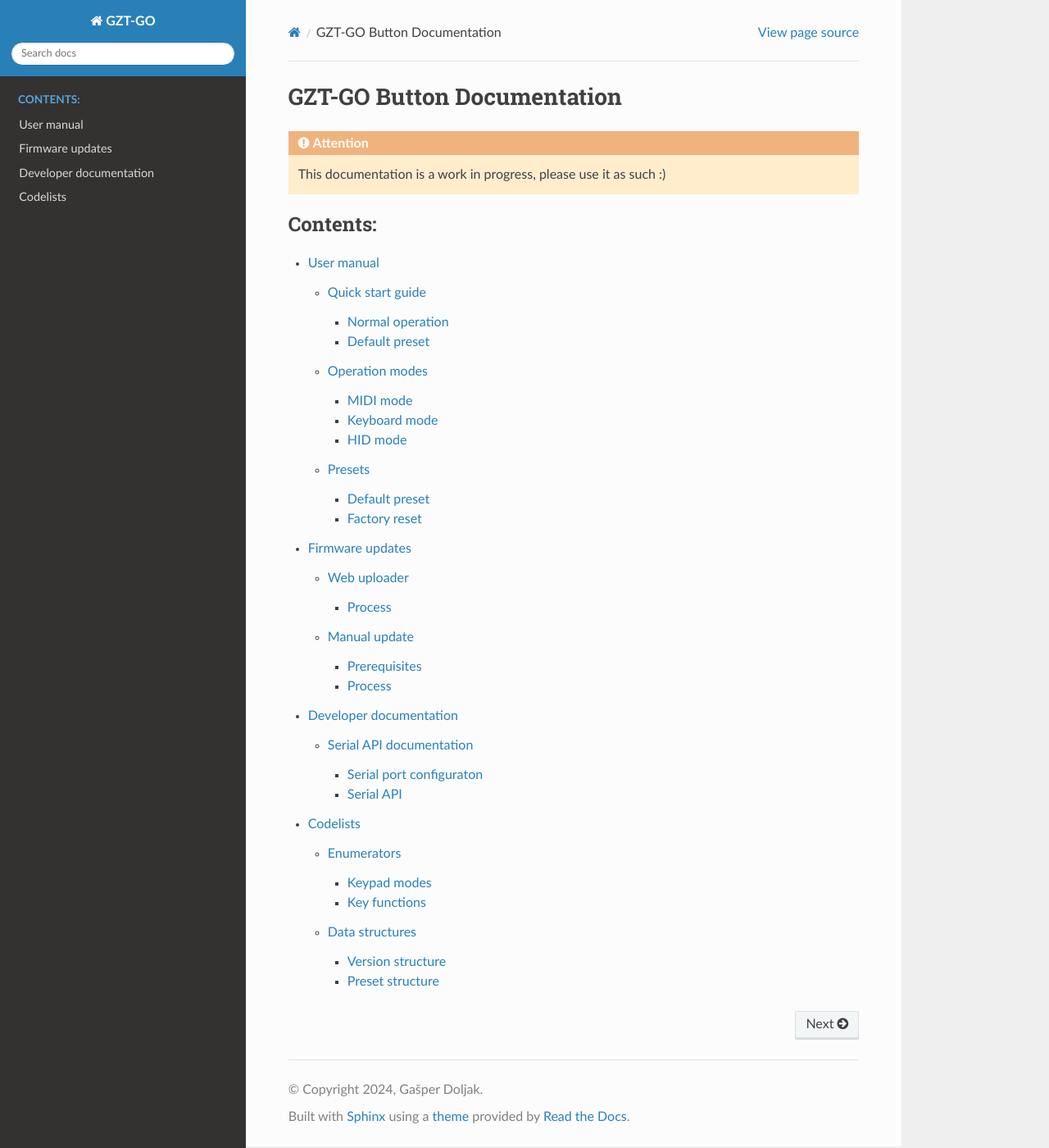
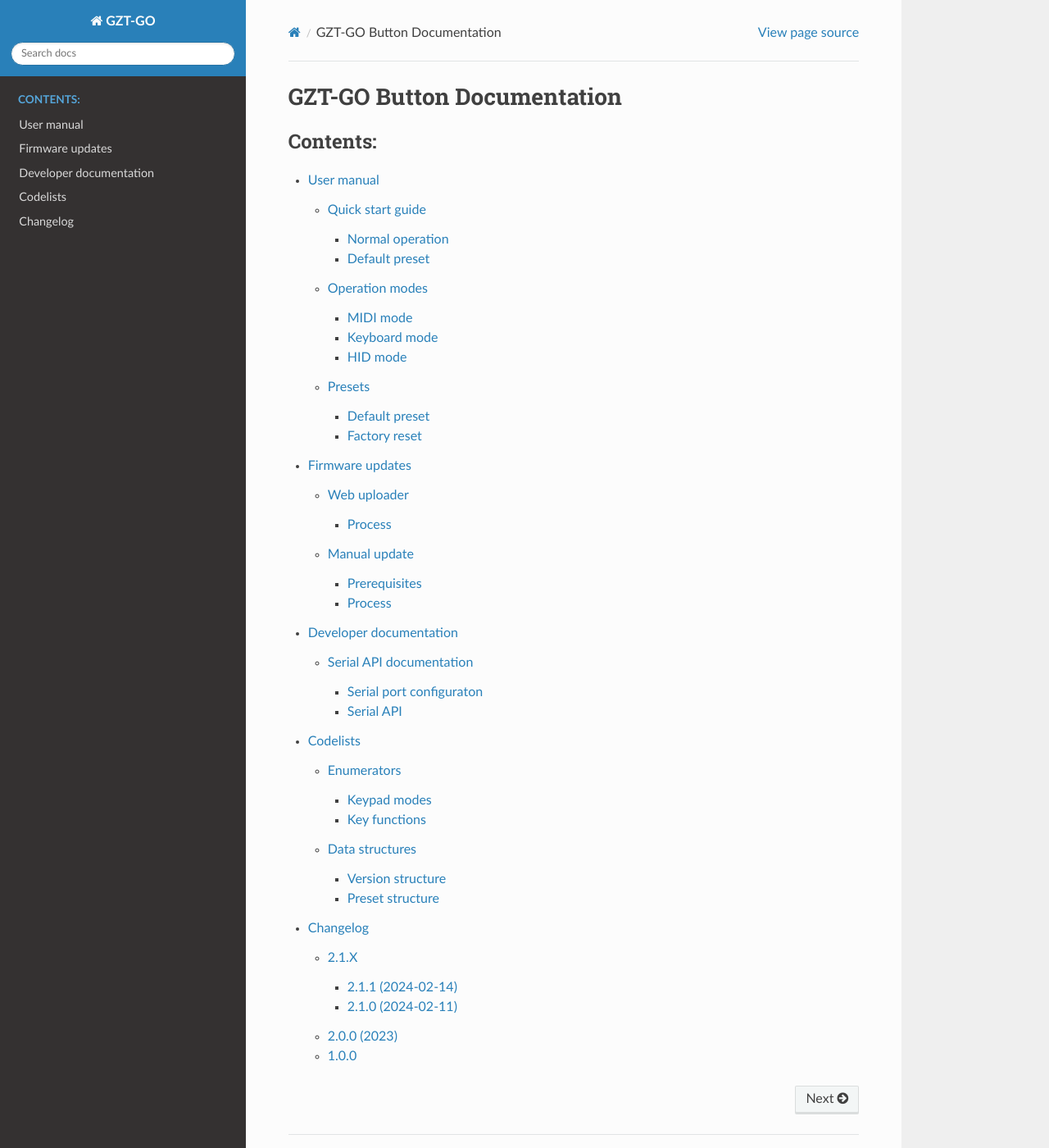
Before and after one commit to gztproject/GO-button, a Sphinx documentation site: the page built from docs/index.rst, in a window 1280 px wide and 1400 px high. Shown: the whole window at 82% size. Built offline with Sphinx 7.4.7 and the Read the Docs theme 2.0.0, drawn with Linux system fonts in a browser that asks for light colours.

Commit message:
SetDefault fix, added changelog

```diff
--- /dev/null
+++ b/docs/changelog.rst
@@ -0,0 +1,47 @@
+.. _changelog:
+
+#########################
+Changelog
+#########################
+
+2.1.X
+=========================
+
+Migrating to this version requires factory resetting the device due to changes in data structure.
+
+.. _V-2-1-1:
+
+2.1.1 (2024-02-14)
+---------------------------------------------------------------------------
+
+:download:`firmware-2.1.1.hex <_static/firmware-2.1.1.hex>`
+
+- Fixed default preset not being applied in the same restart
+
+.. _V-2-1-0:
+
+2.1.0 (2024-02-11)
+---------------------------------------------------------------------------
+
+:download:`firmware-2.1.0.hex <_static/firmware-2.1.0.hex>`
+
+- Major code cleanup
+- Serial API
+- Separate reset and set default preset chords
+- Added OFF preset
+- Documentation
+
+.. _V-2-0-0:
+
+2.0.0 (2023)
+=========================
+
+- Settings saved in EEPROM
+- C++ objects
+
+.. _V-1-0-0:
+
+1.0.0
+=========================
+
+- FIrst POC version
--- a/docs/codelists.rst
+++ b/docs/codelists.rst
@@ -98,7 +98,7 @@ KEYBOARD mode
 """""""""""""
 
 Letters and numbers
-~~~~~~~~~~~~~~~~~
+~~~~~~~~~~~~~~~~~~~~
 ===================  =======
 Function             Code
 ===================  =======
--- a/docs/index.rst
+++ b/docs/index.rst
@@ -5,9 +5,6 @@
 
 GZT-GO Button Documentation
 ==================================
-
-.. attention::
-   This documentation is a work in progress, please use it as such :)
 
 .. toctree::
    :maxdepth: 3
@@ -17,3 +14,4 @@ GZT-GO Button Documentation
    updating
    serialApi
    codelists
+   changelog
--- a/docs/updating.rst
+++ b/docs/updating.rst
@@ -5,7 +5,7 @@ Firmware updates
 #####################
 
 .. attention::
-    If updating from a version <2.1.0, you should perform a :ref:`factory reset` after the update.
+    If updating from a version <:ref:`V-2-1-0`, you should perform a :ref:`factory reset` after the update.
 
 Web uploader
 =============
@@ -20,7 +20,7 @@ The easiest way to update the device is using the online web updater tool_.
 Process
 ----------
 
-- Download the latest :download:`firmware.hex <_static/firmware-2.1.0.hex>` file.
+- Download the latest firmware file: :ref:`changelog`.
 - Plug the device to the computer
 - Choose the firmware file using the webpage dialog
 - Click the Reset! button and select the **GZT GO Button** from the list.
@@ -45,11 +45,11 @@ Process
 Linux
 ^^^^^^
 
-- Download the latest :download:`firmware.hex <_static/firmware-2.1.0.hex>`  file.
+- Download the latest firmware file: :ref:`changelog`.
 - Plug the device to the computer
 - Open the terminal and copy/type the following commands:
     - Reset the device in upload mode: ``stty -F /dev/ttyACM0 1200``
-    - Upload the actual firmware: ``avrdude -p atmega32u4 -c avr109 -b 57600 -D -P /dev/ttyACM0 -U flash:w:/path/to/firmware.hex:i``
+    - Upload the actual firmware: ``avrdude -p atmega32u4 -c avr109 -b 57600 -D -P /dev/ttyACM0 -U flash:w:/path/to/firmware-X.X.X.hex:i``
 
 .. note::
     If the second command is unsuccessful you propably waited too long between the commands. After the first command the device will wait in upload mode for 5s and then restart back to normal operation.
```
Also changed, not shown: 3 other files.
